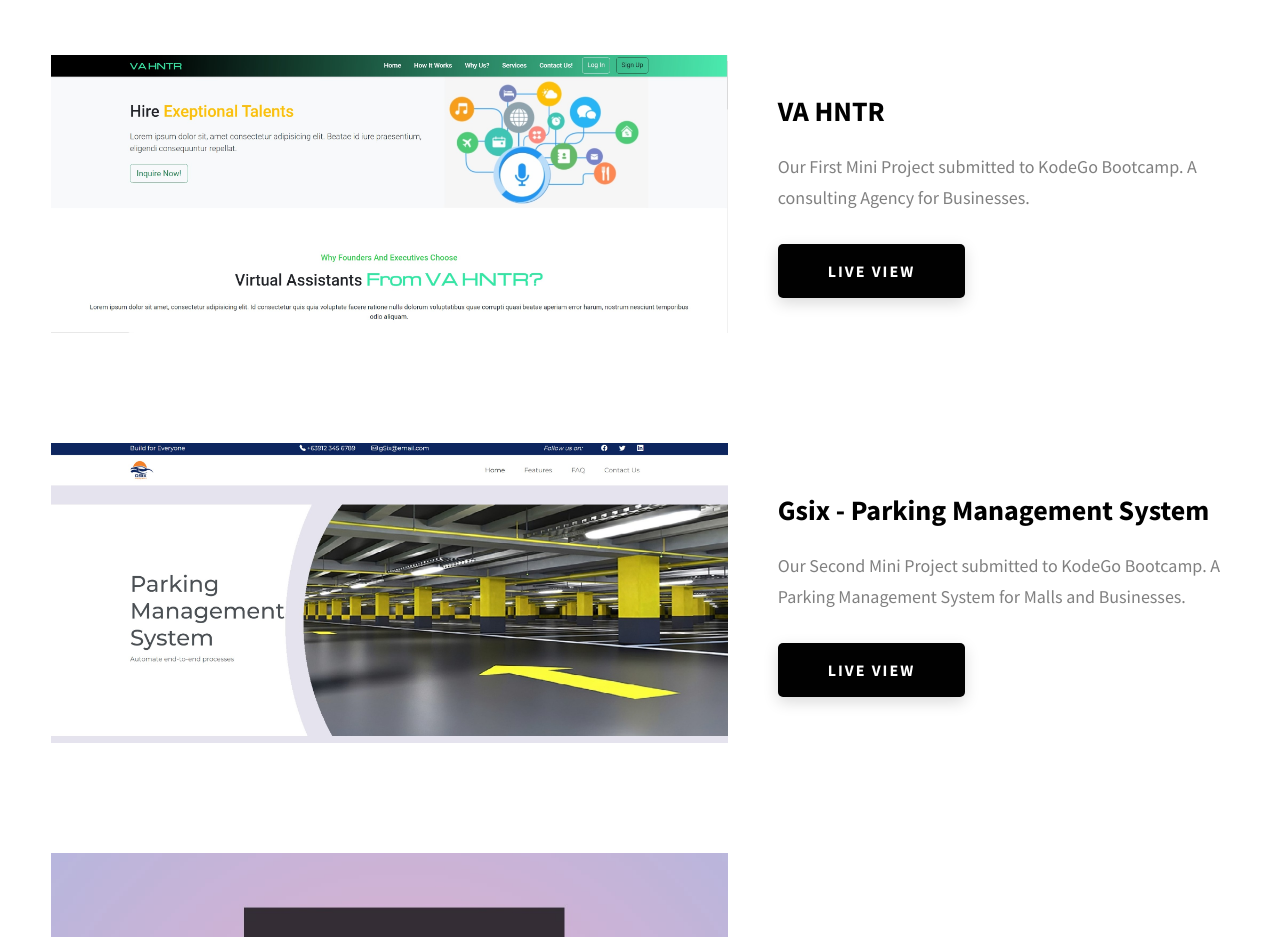
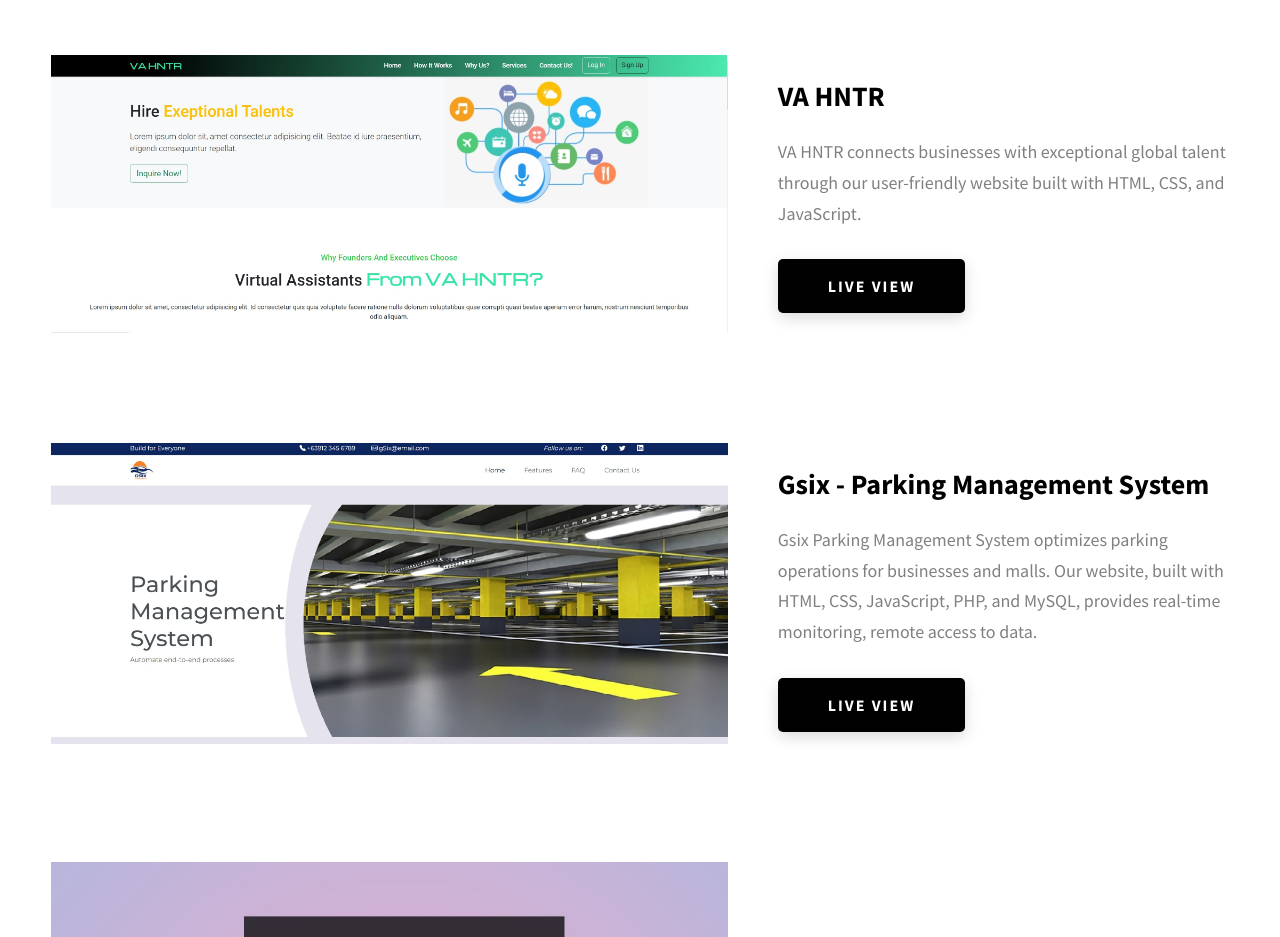
Before and after one commit to JTayone/JTayone-Website, a plain HTML site: page index.html in a window 1280 px wide. Shown: the part 1640-2577 px from the top of the page. Drawn offline with Linux system fonts and the light colour scheme.

Commit message:
Update index.html

```diff
--- a/index.html
+++ b/index.html
@@ -181,8 +181,8 @@
             <div class="projects__row-content">
               <h3 class="projects__row-content-title">VA HNTR</h3>
               <p class="projects__row-content-desc">
-                Our First Mini Project submitted to KodeGo Bootcamp. A
-                consulting Agency for Businesses.
+                VA HNTR connects businesses with exceptional global talent through our user-friendly website built with
+HTML, CSS, and JavaScript.
               </p>
               <a
                 href="https://group-6-project-git-main-istongkoloy.vercel.app/"
@@ -206,8 +206,9 @@
                 Gsix - Parking Management System
               </h3>
               <p class="projects__row-content-desc">
-                Our Second Mini Project submitted to KodeGo Bootcamp. A Parking
-                Management System for Malls and Businesses.
+                Gsix Parking Management System optimizes parking operations for businesses and malls. Our
+website, built with HTML, CSS, JavaScript, PHP, and MySQL, provides real-time monitoring, remote
+access to data.
               </p>
               <a
                 href="https://mini-project-2-five.vercel.app/"
@@ -282,7 +283,7 @@
           </div>
         </div>
 
-        <!-- If you give me some credit or shoutout here by linking to my website, then it will be a big thing for me and will help me a lot :) -->
+
         <div class="main-footer__lower">
           &copy; Copyright 2023. Made by
           <a rel="noreferrer" target="_blank" href="https://jtayone.vercel.app/"
```
